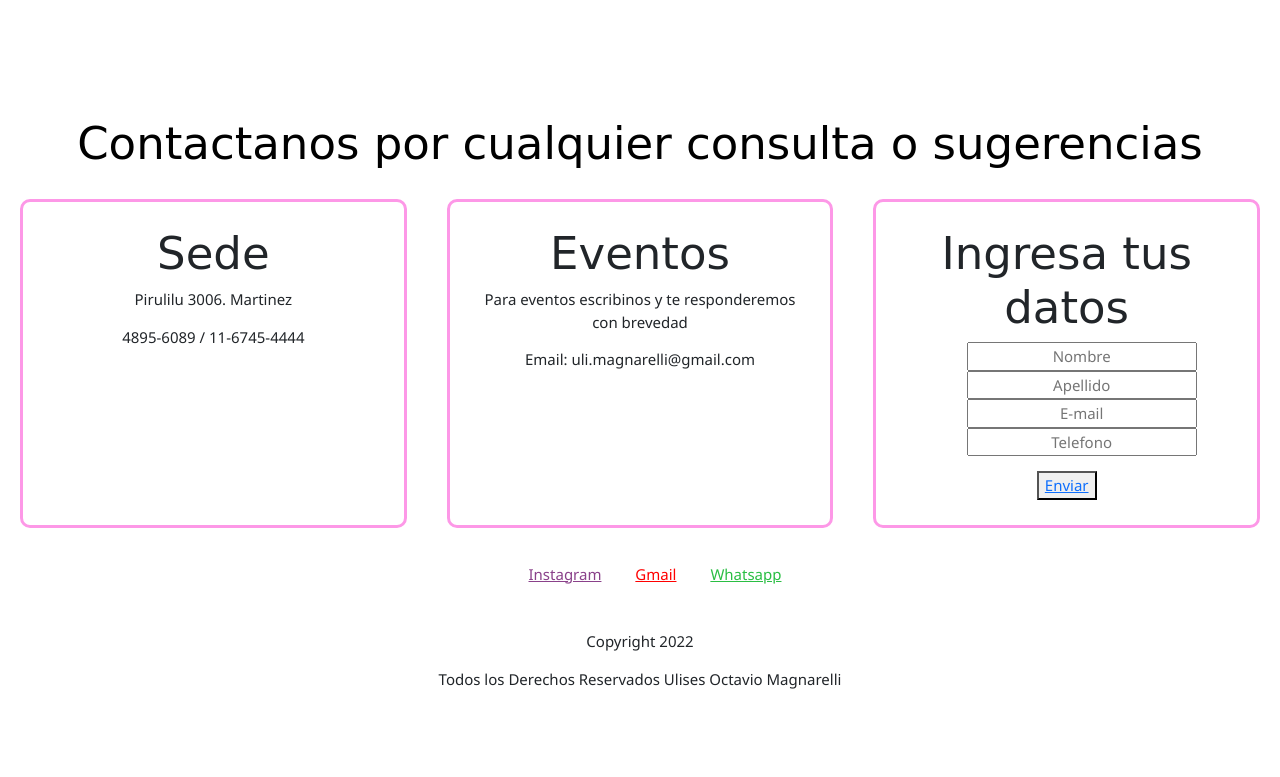
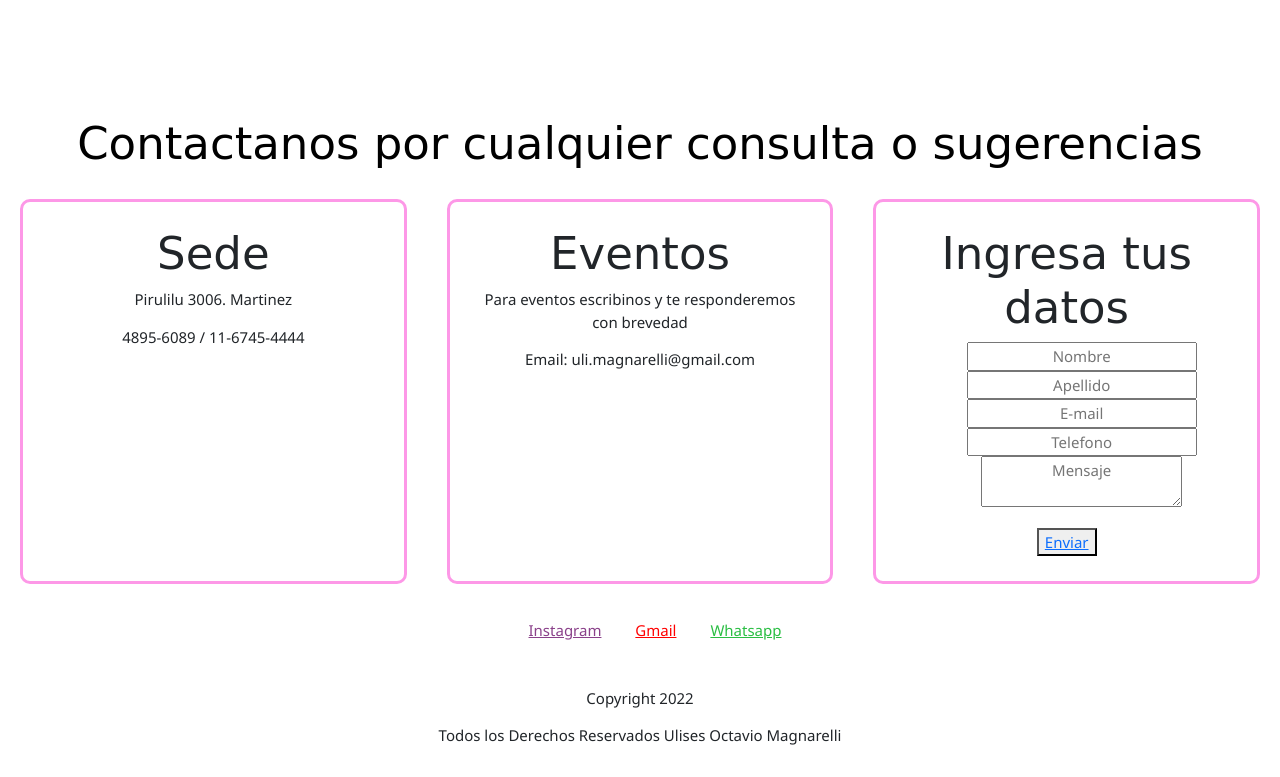
Before and after one commit to ulises-magnarelli/3era-entrega, a website: page pages/galeria.html in a window 1280 px wide. Shown: the part 3061-3838 px from the top of the page. Before the commit the page ends 3781 px from the top, so only its background shows below. Drawn offline with nearby package versions, Linux system fonts and the light colour scheme; a web font is replaced by a local one.

Commit message:
agregando text area a todos los html en contacto

```diff
--- a/pages/galeria.html
+++ b/pages/galeria.html
@@ -229,7 +229,16 @@
         <li>
           <input placeholder="Telefono">
         </li>
+
+
+        <li>
+          <textarea placeholder="Mensaje"></textarea>
+        </li>
+
       </ul>
+
+
+
 
       <button class="boton-enviar">
         <a href="">Enviar</a>
```
Also changed, not shown: index.html (+5 -0 lines), pages/contacto.html (+4 -0 lines), pages/quien.html (+7 -0 lines), scss/_contacto.scss (line endings or trailing spaces).
